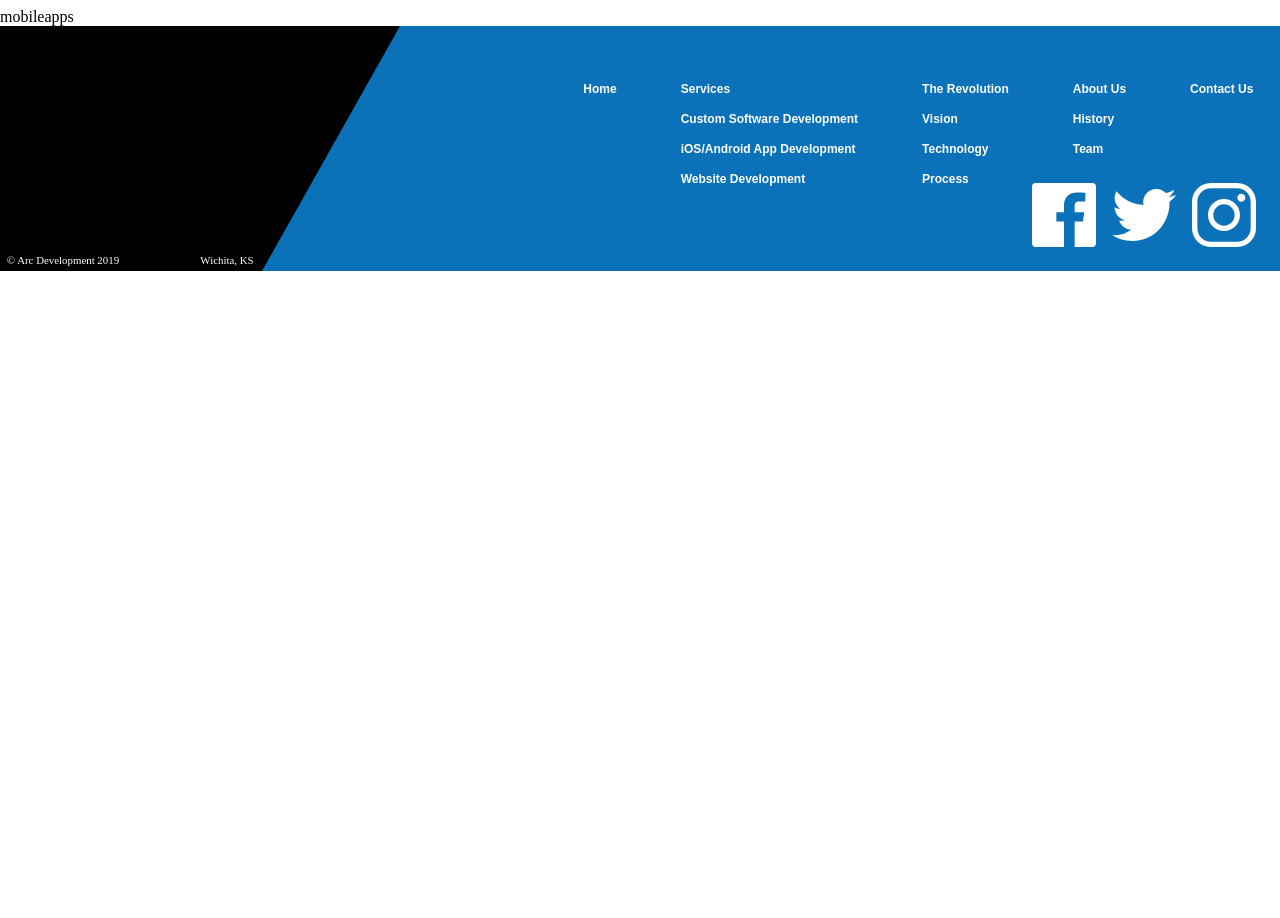
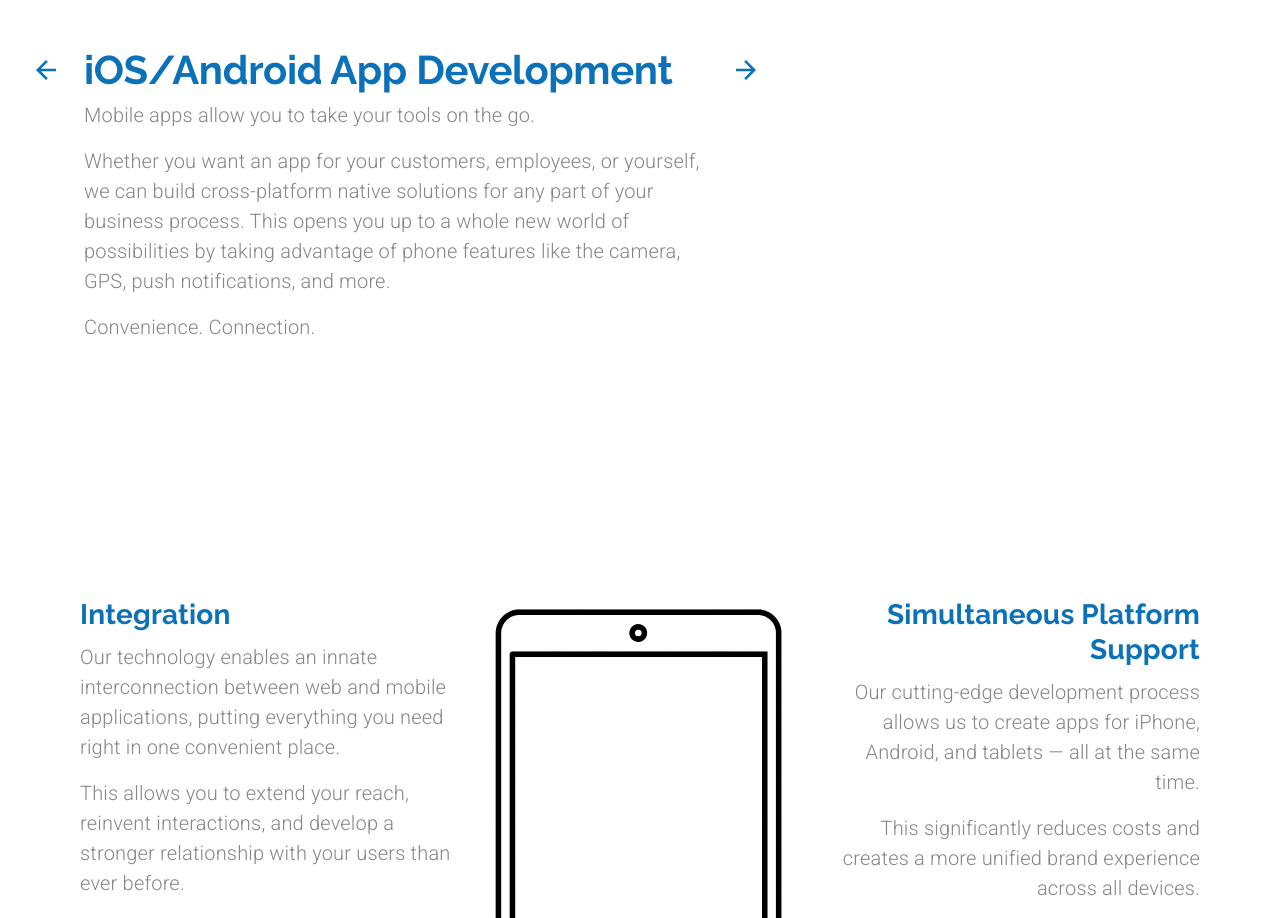
Before and after one commit to Sahl-A/arcDevelopment, a React (Create React App) app: page /mobileapps in a window 1280 px wide. Shown: the part 114-1032 px from the top of the page. Before the commit the page ends 800 px from the top, so only its background shows below. Built offline with nearby package versions, Linux system fonts and the light colour scheme.

Commit message:
41: Mobie apps page

```diff
--- a/src/components/App.js
+++ b/src/components/App.js
@@ -10,6 +10,7 @@
 import LandingPage from "../components/LandingPage";
 import Services from "../components/Services";
 import CustomSoftware from "../components/CustomSoftware";
+import MobileApps from "../components/MobileApps";
 
 function App() {
   // useState to change the value when changing the tab in header
@@ -28,6 +29,8 @@
         <BackToTop />
         <Switch>
           <Route
+          exact
+          path="/"
             render={(props) => (
               <LandingPage
                 {...props}
@@ -35,8 +38,6 @@
                 setselectedMenuItemIndex={setselectedMenuItemIndex}
               />
             )}
-            exact
-            path="/"
           />
           <Route
             exact
@@ -63,7 +64,13 @@
           <Route
             exact
             path="/mobileapps"
-            component={() => <div>mobileapps</div>}
+            render={(props) => (
+              <MobileApps
+                {...props}
+                setTabValue={setTabValue}
+                setselectedMenuItemIndex={setselectedMenuItemIndex}
+              />
+            )}
           />
           <Route exact path="/websites" component={() => <div>websites</div>} />
           <Route
--- a/src/components/CustomSoftware.js
+++ b/src/components/CustomSoftware.js
@@ -509,7 +509,7 @@
       </Grid>
       {/* /////// Sixth Block /////// */}
       {/* Call To Action */}
-      <Grid item container direction="row">
+      <Grid item>
         <CallToAction
           setTabValue={setTabValue}
           setselectedMenuItemIndex={setselectedMenuItemIndex}
--- /dev/null
+++ b/src/components/MobileApps.js
@@ -0,0 +1,285 @@
+import React from "react";
+import Lottie from "react-lottie";
+import { Link } from "react-router-dom";
+import { makeStyles, useTheme } from "@material-ui/core/styles";
+import IconButton from "@material-ui/core/IconButton";
+import Grid from "@material-ui/core/Grid";
+import Typography from "@material-ui/core/Typography";
+import useMediaQuery from "@material-ui/core/useMediaQuery";
+import Hidden from "@material-ui/core/Hidden";
+
+import forwardArrow from "../assets/forwardArrow.svg";
+import backArrow from "../assets/backArrow.svg";
+import swiss from "../assets/swissKnife.svg";
+import access from "../assets/extendAccess.svg";
+import engagement from "../assets/increaseEngagement.svg";
+
+import integrationAnimation from "../animations/integrationAnimation/data.json";
+
+import CallToAction from "./ui/CallToAction";
+
+const useStyles = makeStyles((theme) => ({
+  heading: {
+    maxWidth: "40em",
+  },
+  arrowContainer: {
+    marginTop: "0.5em",
+  },
+  rowContainer: {
+    paddingLeft: "5em",
+    paddingRight: "5em",
+    [theme.breakpoints.down("sm")]: {
+      paddingLeft: "1.5em",
+      paddingRight: "1.5em",
+    },
+  },
+}));
+
+export default function MobileApps(props) {
+  const { setTabValue, setselectedMenuItemIndex } = props;
+  const classes = useStyles();
+  const theme = useTheme();
+  const matchesMD = useMediaQuery(theme.breakpoints.down("md"));
+  const matchesSM = useMediaQuery(theme.breakpoints.down("sm"));
+  const matchesXS = useMediaQuery(theme.breakpoints.down("xs"));
+
+  const defaultOptions = {
+    loop: true,
+    autoplay: false,
+    animationData: integrationAnimation,
+    rendererSettings: {
+      preserveAspectRatio: "xMidYMid slice",
+    },
+  };
+
+  return (
+    <Grid container direction="column">
+      {/* First Block` */}
+      {/* Heading */}
+      <Grid
+        item
+        container
+        direction="row"
+        className={classes.rowContainer}
+        justify={matchesMD ? "center" : undefined}
+        style={{ marginTop: matchesXS ? "1em" : "2em" }}
+      >
+        {/* Left arrow */}
+        <Hidden mdDown>
+          <Grid
+            item
+            className={classes.arrowContainer}
+            style={{ marginRight: "1em", marginLeft: "-3.5em" }}
+          >
+            <IconButton
+              component={Link}
+              to="/customsoftware"
+              onClick={() => setselectedMenuItemIndex(1)}
+            >
+              <img
+                src={backArrow}
+                alt="back to custom software development page"
+              />
+            </IconButton>
+          </Grid>
+        </Hidden>
+        {/* Middle content */}
+        <Grid item container direction="column" className={classes.heading}>
+          <Grid item>
+            <Typography variant="h2" align={matchesMD ? "center" : undefined}>
+              iOS/Android App Development
+            </Typography>
+          </Grid>
+          <Grid item>
+            <Typography
+              variant="body1"
+              paragraph
+              align={matchesMD ? "center" : undefined}
+            >
+              Mobile apps allow you to take your tools on the go.
+            </Typography>
+            <Typography
+              variant="body1"
+              paragraph
+              align={matchesMD ? "center" : undefined}
+            >
+              Whether you want an app for your customers, employees, or
+              yourself, we can build cross-platform native solutions for any
+              part of your business process. This opens you up to a whole new
+              world of possibilities by taking advantage of phone features like
+              the camera, GPS, push notifications, and more.
+            </Typography>
+            <Typography
+              variant="body1"
+              paragraph
+              align={matchesMD ? "center" : undefined}
+            >
+              Convenience. Connection.
+            </Typography>
+          </Grid>
+        </Grid>
+        {/* Right arrow */}
+        <Hidden mdDown>
+          <Grid item className={classes.arrowContainer}>
+            <IconButton
+              component={Link}
+              to="/websites"
+              onClick={() => setselectedMenuItemIndex(3)}
+            >
+              <img
+                src={forwardArrow}
+                alt="forward to websites development page"
+              />
+            </IconButton>
+          </Grid>
+        </Hidden>
+      </Grid>
+      {/* Second Block */}
+      {/* Integration & Platform Support */}
+      <Grid
+        item
+        container
+        direction={matchesSM ? "column" : "row"}
+        style={{ marginTop: "15em", marginBottom: "15em" }}
+        className={classes.rowContainer}
+      >
+        {/* Left Section */}
+        <Grid item container direction="column" md>
+          <Grid item>
+            <Typography
+              align={matchesSM ? "center" : undefined}
+              variant="h4"
+              gutterBottom
+            >
+              Integration
+            </Typography>
+          </Grid>
+          <Grid item>
+            <Typography
+              align={matchesSM ? "center" : undefined}
+              variant="body1"
+              paragraph
+            >
+              Our technology enables an innate interconnection between web and
+              mobile applications, putting everything you need right in one
+              convenient place.
+            </Typography>
+            <Typography
+              align={matchesSM ? "center" : undefined}
+              variant="body1"
+              paragraph
+            >
+              This allows you to extend your reach, reinvent interactions, and
+              develop a stronger relationship with your users than ever before.
+            </Typography>
+          </Grid>
+        </Grid>
+        {/* Middle Section */}
+        <Grid item md>
+          <Lottie options={defaultOptions} style={{ maxWidth: "20em" }} />
+        </Grid>
+        {/* Right Section */}
+        <Grid item container direction="column" md>
+          <Grid item>
+            <Typography
+              align={matchesSM ? "center" : "right"}
+              variant="h4"
+              gutterBottom
+            >
+              Simultaneous Platform Support
+            </Typography>
+          </Grid>
+          <Grid item>
+            <Typography
+              align={matchesSM ? "center" : "right"}
+              variant="body1"
+              paragraph
+            >
+              Our cutting-edge development process allows us to create apps for
+              iPhone, Android, and tablets — all at the same time.
+            </Typography>
+            <Typography
+              align={matchesSM ? "center" : "right"}
+              variant="body1"
+              paragraph
+            >
+              This significantly reduces costs and creates a more unified brand
+              experience across all devices.
+            </Typography>
+          </Grid>
+        </Grid>
+      </Grid>
+      {/* Third Block */}
+      {/* Logos */}
+      <Grid
+        item
+        container
+        direction={matchesMD ? "column" : "row"}
+        className={classes.rowContainer}
+        style={{ marginBottom: "15em" }}
+      >
+        {/* Extend Functionality */}
+        <Grid item container direction="column" alignItems="center" md>
+          {/* Text */}
+          <Grid item>
+            <Typography align="center" variant="h4" gutterBottom>
+              Extend Functionality
+            </Typography>
+          </Grid>
+          {/* Logo */}
+          <Grid item>
+            <img src={swiss} alt="swiss army knife" />
+          </Grid>
+        </Grid>
+        {/* Extend Access */}
+        <Grid
+          item
+          container
+          direction="column"
+          alignItems="center"
+          md
+          style={{
+            marginTop: matchesMD ? "10em" : 0,
+            marginBottom: matchesMD ? "10em" : 0,
+          }}
+        >
+          {/* Text */}
+          <Grid item>
+            <Typography align="center" variant="h4" gutterBottom>
+              Extend Access
+            </Typography>
+          </Grid>
+          {/* Logo */}
+          <Grid item>
+            <img
+              src={access}
+              alt="tear-one-off sign"
+              style={{ maxWidth: matchesXS ? "20em" : "28em" }}
+            />
+          </Grid>
+        </Grid>
+        {/* Increase Engagmenet */}
+        <Grid item container direction="column" alignItems="center" md>
+          {/* Text */}
+          <Grid item>
+            <Typography align="center" variant="h4" gutterBottom>
+              Increase Engagement
+            </Typography>
+          </Grid>
+          {/* Logo */}
+          <Grid item>
+            <img src={engagement} alt="app with notification" />
+          </Grid>
+        </Grid>
+      </Grid>
+      {/* Fourth Block */}
+      {/* Call To Action */}
+      <Grid item>
+        <CallToAction
+          setTabValue={setTabValue}
+          setselectedMenuItemIndex={setselectedMenuItemIndex}
+        />
+      </Grid>
+    </Grid>
+  );
+}
```
